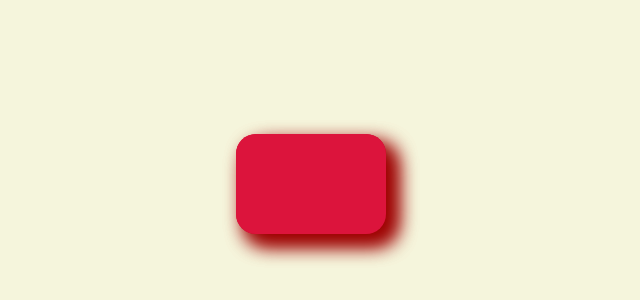
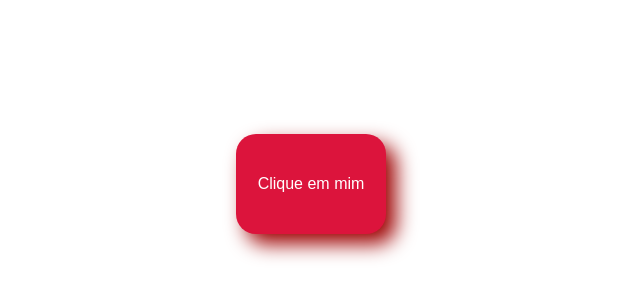
Before and after one commit to FOX-Braga/Aniversario, a plain HTML site: page index.html in a window 1280 px wide. Shown: the part 216-516 px from the top of the page, without its empty margins (329-969 px from the left). Drawn offline with Linux system fonts and the light colour scheme.

Commit message:
agora vai kk

```diff
--- a/index.html
+++ b/index.html
@@ -7,11 +7,11 @@
     <link rel="stylesheet" href="styles.css">
 </head>
 <body>
-    <div id = "carta">
-        <a id= "carta" href="index02.html">clique em mim</a>
-    </div>
-    <div>
+    <div class="button-container">
 
+        <button id="carta" onclick="window.location.href='index02.html'">
+            Clique em mim
+        </button>
     </div>
 </body>
 </html>
--- a/styles.css
+++ b/styles.css
@@ -1,4 +1,4 @@
-div{
+div.button-container {
     position: absolute;
     left: 50%;
     top: 50%;
@@ -8,21 +8,21 @@ div{
     height: 100px;
     border-radius: 20px;
     box-shadow: 10px 10px 20px rgb(158, 2, 2);
+    z-index: -1;
+    display: flex;
+    justify-content: center;
+    align-items: center;
+}
 
+button#carta {
+    background: none;
+    border: none;
+    width: 100%;
+    height: 100%;
+    cursor: pointer;
+    border-radius: 20px;
+    font-size: 16px; /* Tamanho do texto */
+    color: white; /* Cor do texto */
+    text-align: center;
+    font-family: Arial, sans-serif; /* Fonte do texto */
 }
-a{
-    color: white;
-    text-decoration: none;
-    font-size: 20px;
-    font-family: sans-serif;
-    font-weight: bold;
-    text-align: center;
-    display: block;
-    padding: 10px;
-    position: relative;
-    top: 20px;
-
-}
-body{
-    background-color: beige;
-}
--- a/styles_carta.css
+++ b/styles_carta.css
@@ -47,7 +47,7 @@ a{
     display: block;
     padding: 10px;
     position: absolute;
-    top: 115px;
+    top: 150px;
     left: 468px;
 }
 .emoji-cascade {
```
Also changed, not shown: index02.html (+4 -1 lines).
